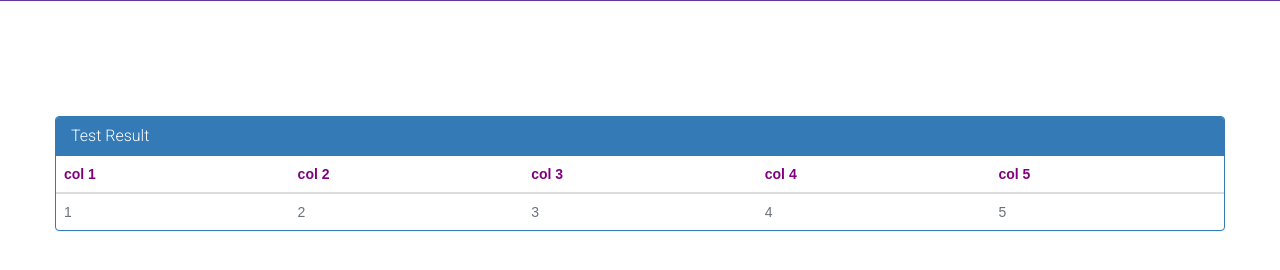
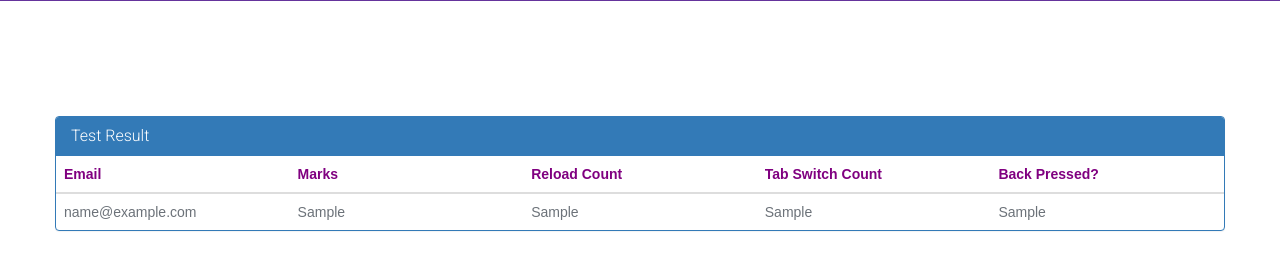
Before and after one commit to BhaktiC/subjective-answer-evaluation, a Django app: template Short-Answer/short_answer/templates/short_answer/test_result.html in a window 1280 px wide. Shown: the part 433-703 px from the top of the page. Run offline with Django 3.2, Linux system fonts and the light colour scheme; the template is opened without the code that fills it: values that come from a table or form of the project are taken from there, others are empty; tables that the repository leaves empty hold one stand-in row (values such as "Sample post"); parts of the project's set-up code (start-up, migrations or seed data) failed here and were passed over; some libraries are stand-ins or nearby versions.

Commit message:
Test result template populated, scoring file in views.py changed

```diff
--- a/Short-Answer/short_answer/driver.py
+++ b/Short-Answer/short_answer/driver.py
@@ -12,7 +12,7 @@ def enablePrint():
 
 def main(stud_ans, train_file):
     lsa_res = []
-    blockPrint()
+    # blockPrint()
     ig_res = ig.main(stud_ans, train_file)
     res = lsa.main(stud_ans, train_file)
     lsa_res = res[1]
@@ -21,6 +21,8 @@ def main(stud_ans, train_file):
     print lsa_res
     print "IG result is : "
     print ig_res
+    return {"lsa": lsa_res, "ig":ig_res}
+
 
 if __name__ == "__main__":
     train_file = raw_input("Enter train file ")
--- a/Short-Answer/short_answer/driver2.py
+++ b/Short-Answer/short_answer/driver2.py
@@ -71,9 +71,9 @@ if __name__ == "__main__":
     #scores of those answers
     scores = op[1]
     train_file = raw_input("Enter train file: ")
-    blockPrint()
+    # blockPrint()
     result = main(train_file, testdata)
-    enablePrint()
+    # enablePrint()
     acc = test_accuracy(result, scores, testdata)
     print "accuracy"
     for key in acc:
--- a/Short-Answer/short_answer/infogain.py
+++ b/Short-Answer/short_answer/infogain.py
@@ -71,7 +71,7 @@ def main(stud_ans, train_file):
     cv = CountVectorizer(ngram_range=(1, 1),
                                      max_features=10000,
                                      stop_words='english',
-                                     preprocessor=preprocessor)
+                                     preprocessor=preprocessor, max_df = 0.75, min_df = 2)
     X_vec = cv.fit_transform(traindata) #after vectorizing
     print X_vec.shape
     #mutual_info_classif(X_vec, target, discrete_features=True)
--- a/Short-Answer/short_answer/templates/short_answer/index.html
+++ b/Short-Answer/short_answer/templates/short_answer/index.html
@@ -128,6 +128,8 @@ display: none;
 
   }
 
+
+
   </script>
 
 
--- a/Short-Answer/short_answer/templates/short_answer/test_result.html
+++ b/Short-Answer/short_answer/templates/short_answer/test_result.html
@@ -122,22 +122,37 @@ tr:nth-child(even) {
             </div>
 <!-- <body> -->
 <table class="table">
-                <thead>
-                    <tr class="filters">
-                        <th><input type="text" class="form-control" placeholder="col 1" disabled></th>
-                        <th><input type="text" class="form-control" placeholder="col 2" disabled></th>
-                        <th><input type="text" class="form-control" placeholder="col 3" disabled></th>
-                        <th><input type="text" class="form-control" placeholder="col 4" disabled></th>
-						<th><input type="text" class="form-control" placeholder="col 5" disabled></th>
 
-                    </tr>
-                </thead>
-                <tbody>
+                  {% if test_result %}
+                  <thead>
+                      <tr class="filters">
+                          <th><input type="text" class="form-control" placeholder="Email" disabled></th>
+                          <th><input type="text" class="form-control" placeholder="Marks" disabled></th>
+                          <th><input type="text" class="form-control" placeholder="Reload Count" disabled></th>
+                          <th><input type="text" class="form-control" placeholder="Tab Switch Count" disabled></th>
+  						             <th><input type="text" class="form-control" placeholder="Back Pressed?" disabled></th>
+                      </tr>
+                  </thead>
+                  <tbody>
+                  {% for test in test_result %}
+                  <tr>
+                  <td>{{test.user_email}}</td>
+                  <td>{{test.test_marks}}</td>
+                  <td>{{test.reload_count}}</td>
+                  <td>{{test.tab_switch_count}}</td>
+                  <td>{{test.back_pressed}}</td>
+                  {% endfor %}
+                  </tr>
 
-<tr><td>1</td>
-<td>  2</td><td>3</td><td>4</td><td>5</td></tr>
+                  {% else  %}
 
-</tbody>
+                  <h3> No results for this test </h3>
+
+                  {% endif %}
+
+
+
+                </tbody>
             </table>
         </div>
     </div>
```
Also changed, not shown: Short-Answer/short_answer/views.py (+15 -4 lines).
